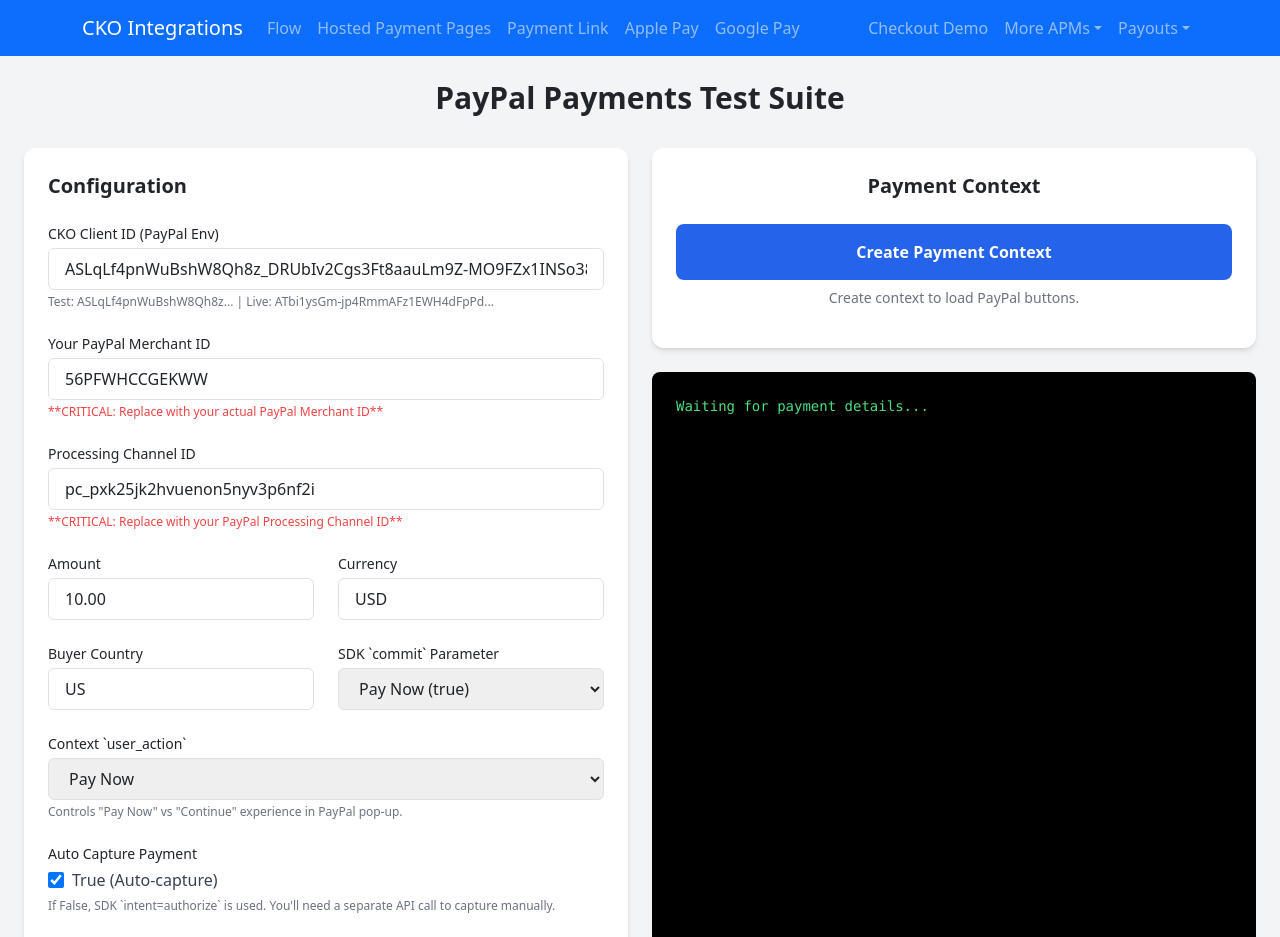
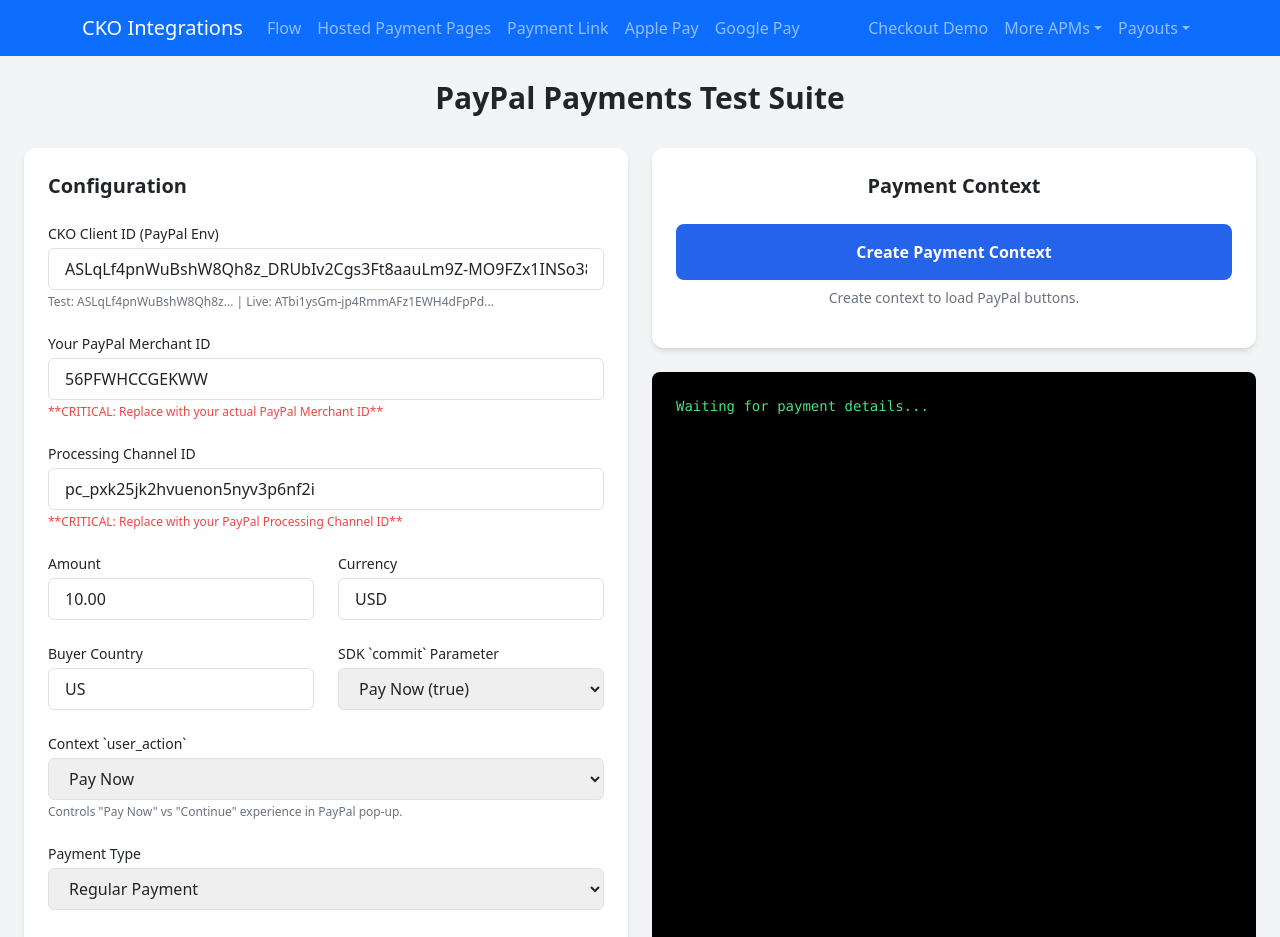
Before and after one commit to Mark-Reilly-Checkout/React-Flask-Project, a React (Create React App) app in the folder frontend/: page /paypal in a window 1280 px wide. Shown: the top 937 px of the page. Built offline with nearby package versions, Linux system fonts and the light colour scheme.

Commit message:
Adding PayPal API Only integration

```diff
--- a/frontend/src/components/PayPal.js
+++ b/frontend/src/components/PayPal.js
@@ -18,7 +18,17 @@
     failureUrl: 'https://react-flask-project-kpyi.onrender.com/failure', // Your failure redirect URL (adjust for deployment)
     disableFunding: 'credit,card,sepa,bancontact,blik,eps,giropay,ideal,mercadopago,mybank,p24,sofort',
     enableFunding: '', // 'paylater' to enable PayPal Pay Later
+    payment_type: 'Regular' // Default payment type for context creation
 };
+
+const paymentTypes = [
+    { value: 'Regular', label: 'Regular Payment' },
+    { value: 'Recurring', label: 'Subscription Payment' },
+    { value: 'Installment', label: 'Installment Payment' },
+    { value: 'PayLater', label: 'Pay Later' },
+    { value: 'MOTO', label: 'MOTO Payment' },
+    { value:'Unscheduled', label: 'Unscheduled Payment' },
+];
 
 // All possible commit types for dropdown
 const commitOptions = [{ value: true, label: 'Pay Now (true)' }, { value: false, label: 'Continue (false)' }];
@@ -75,7 +85,7 @@
                 currency: config.currency,
                 amount: Math.round(parseFloat(config.amount) * 100),
                 capture: config.capture,
-                payment_type: "Recurring",
+                payment_type: config.paymentType,
                 items: [{
                     "name": "Wireless Headphones", // Example item, adjust as needed or make configurable
                     "unit_price": Math.round(parseFloat(config.amount) * 100),
@@ -359,6 +369,20 @@
                         </select>
                          <p className="text-xs text-gray-500 mt-1">Controls "Pay Now" vs "Continue" experience in PayPal pop-up.</p>
                     </div>
+                    <div className="mb-4">
+                                            <label className="block text-sm font-medium mb-1">Payment Type</label>
+                                            <select
+                                                value={config.paymentType}
+                                                onChange={(e) => setConfig({ ...config, paymentType: e.target.value })}
+                                                className="w-full border rounded px-3 py-2"
+                                            >
+                                                {paymentTypes.map((type) => (
+                                                    <option key={type.value} value={type.value}>
+                                                        {type.label}
+                                                    </option>
+                                                ))}
+                                            </select>
+                                        </div>
 
                     {/* Capture Type */}
                     <div className="mb-4">
```
